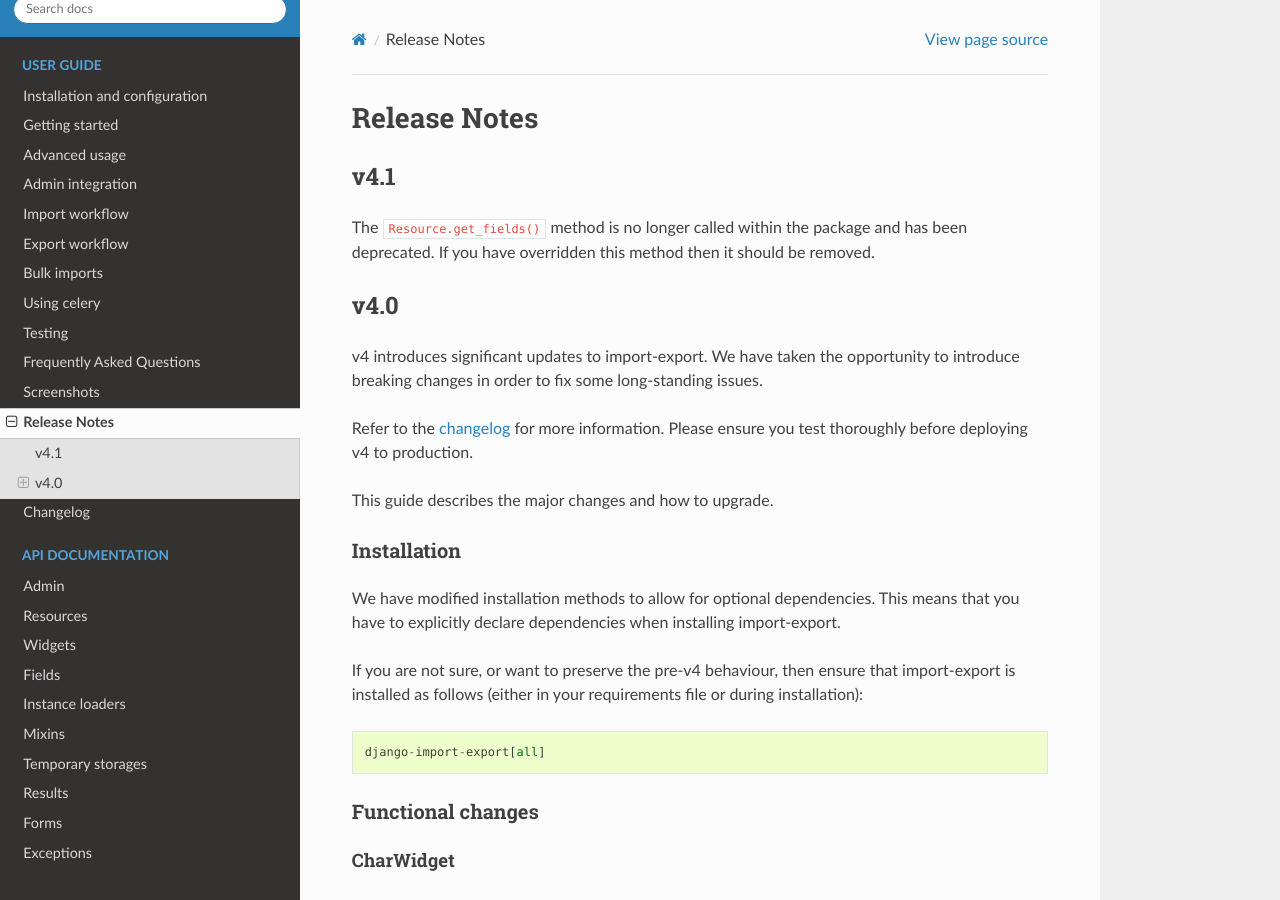
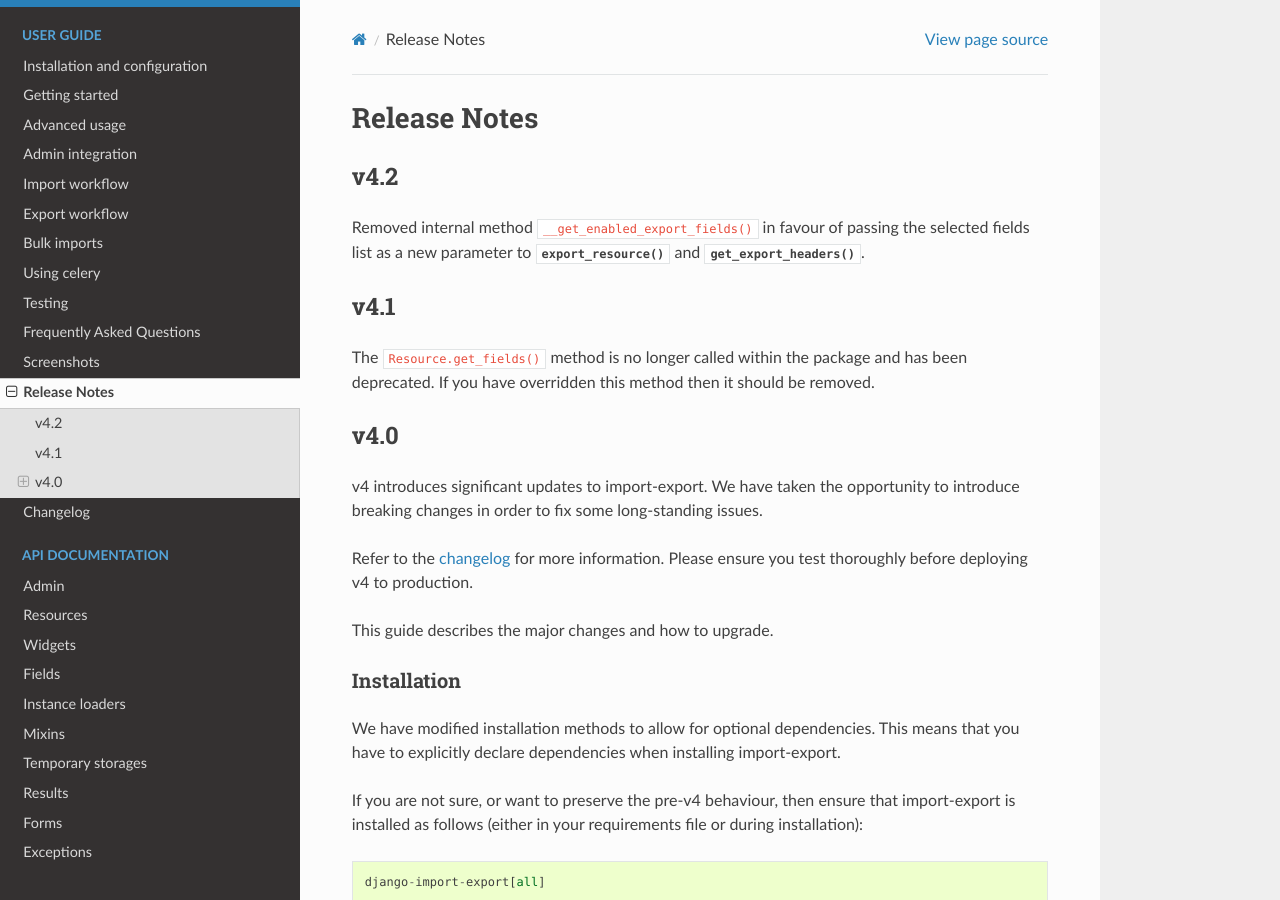
Before and after one commit to django-import-export/django-import-export, a Sphinx documentation site: the page built from docs/release_notes.rst, in a window 1280 px wide and 900 px high. Built offline with Sphinx 7.4.7 and the Read the Docs theme 2.0.0, drawn with Linux system fonts in a browser that asks for light colours; pages that are not in the unit, such as notebooks, are missing from menus; the version number could not be read and is left out.

Commit message:
updated release notes

```diff
--- a/docs/release_notes.rst
+++ b/docs/release_notes.rst
@@ -1,6 +1,13 @@
 =============
 Release Notes
 =============
+
+v4.2
+----
+
+Removed internal method ``__get_enabled_export_fields()`` in favour of passing the selected fields list as a
+new parameter to :meth:`~import_export.resources.Resource.export_resource` and
+:meth:`~import_export.resources.Resource.get_export_headers`.
 
 v4.1
 ----
```
